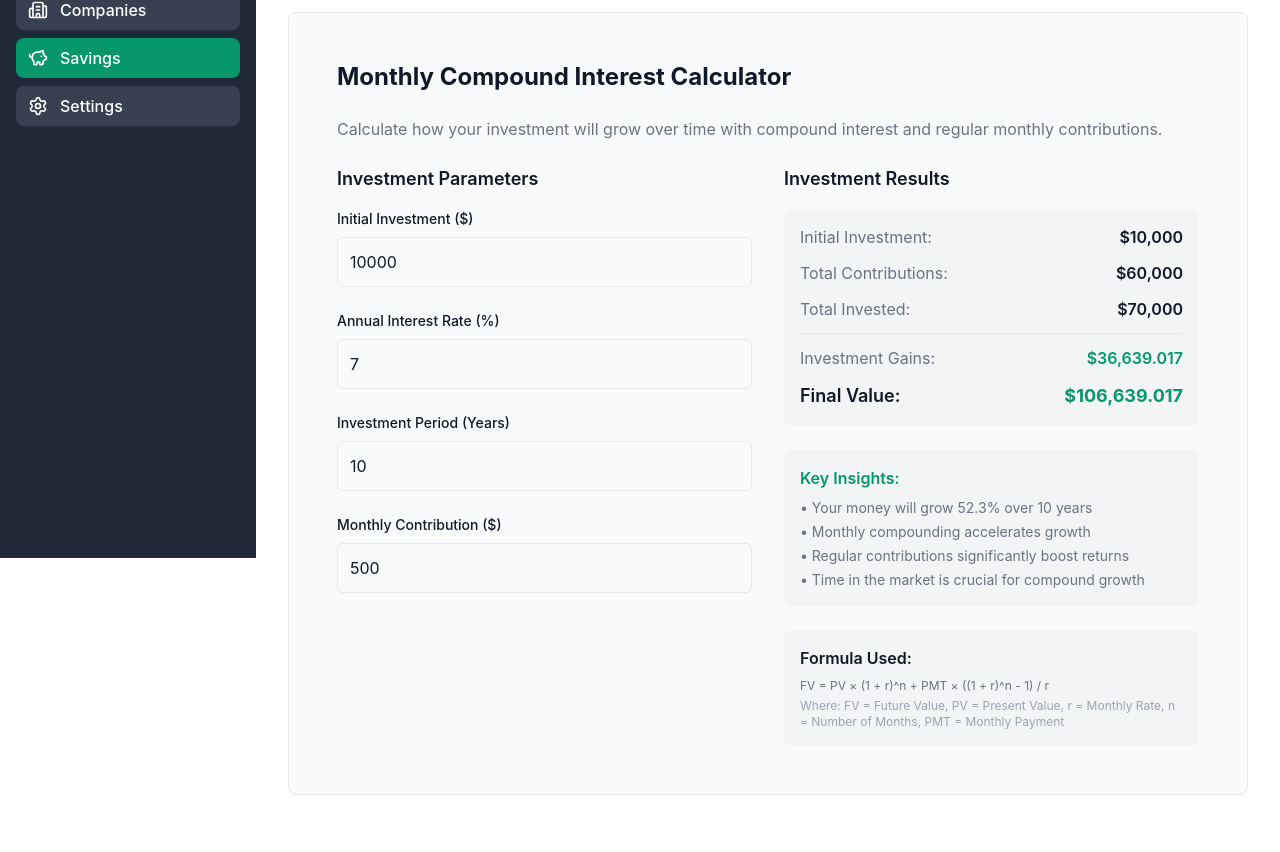
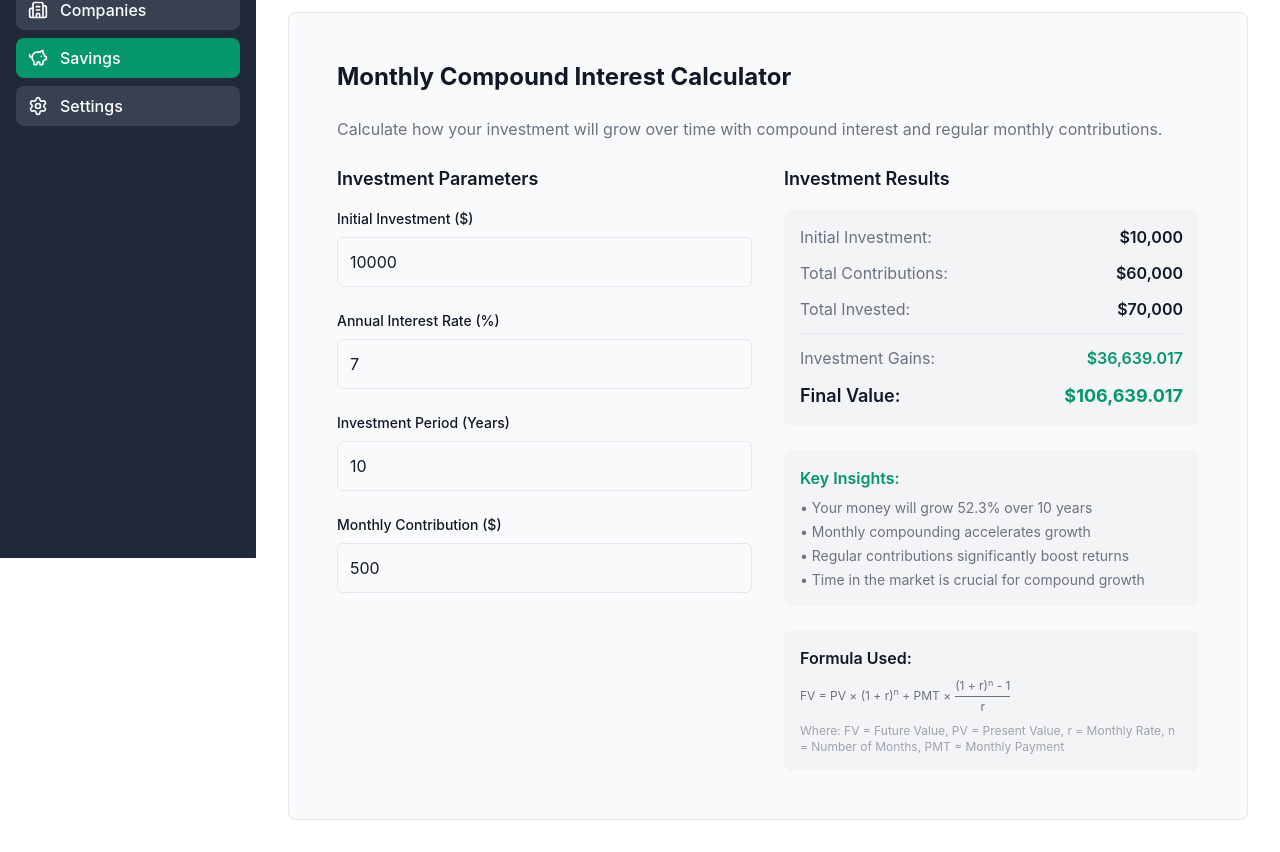
Before and after one commit to samuel-kar/invest-ed, a React (Vite) app in the folder frontend/: page /savings/CompoundInterest in a window 1280 px wide. Shown: the part 242-1094 px from the top of the page. Before the commit the page ends 1069 px from the top, so only its background shows below. Built offline with nearby package versions, Linux system fonts and the light colour scheme.

Commit message:
add more fancy styling to the formula

```diff
--- a/frontend/src/routes/savings/CompoundInterest.tsx
+++ b/frontend/src/routes/savings/CompoundInterest.tsx
@@ -255,16 +255,27 @@ function CompoundInterestPage() {
               >
                 Formula Used:
               </h4>
-              <p className="text-xs" style={{ color: 'var(--text-secondary)' }}>
-                FV = PV × (1 + r)^n + PMT × ((1 + r)^n - 1) / r
-              </p>
-              <p
-                className="text-xs mt-1"
-                style={{ color: 'var(--text-muted)' }}
+              <div
+                className="text-xs"
+                style={{ color: 'var(--text-secondary)' }}
               >
-                Where: FV = Future Value, PV = Present Value, r = Monthly Rate,
-                n = Number of Months, PMT = Monthly Payment
-              </p>
+                <p className="mb-2">
+                  FV = PV × (1 + r)<sup>n</sup> + PMT ×
+                  <span className="inline-block align-middle mx-1">
+                    <span className="block text-center border-b border-current pb-0.5">
+                      (1 + r)<sup>n</sup> - 1
+                    </span>
+                    <span className="block text-center pt-0.5">r</span>
+                  </span>
+                </p>
+                <p
+                  className="text-xs mt-1"
+                  style={{ color: 'var(--text-muted)' }}
+                >
+                  Where: FV = Future Value, PV = Present Value, r = Monthly
+                  Rate, n = Number of Months, PMT = Monthly Payment
+                </p>
+              </div>
             </div>
           </div>
         </div>
```
